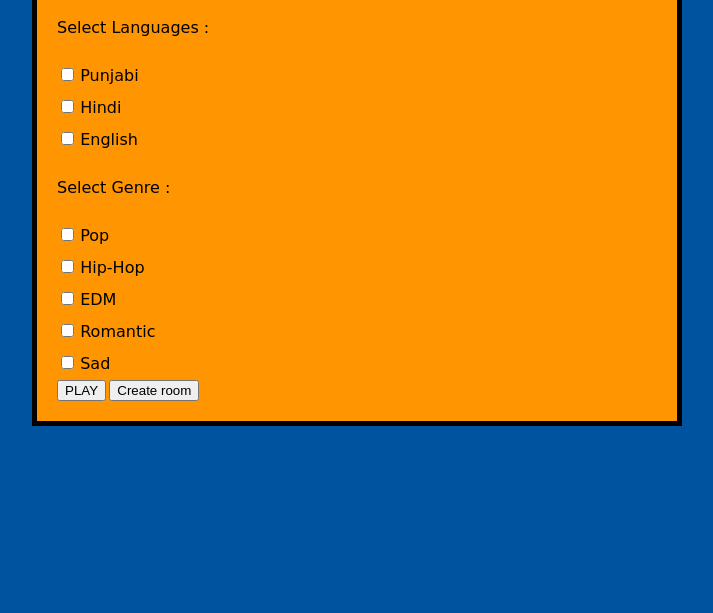
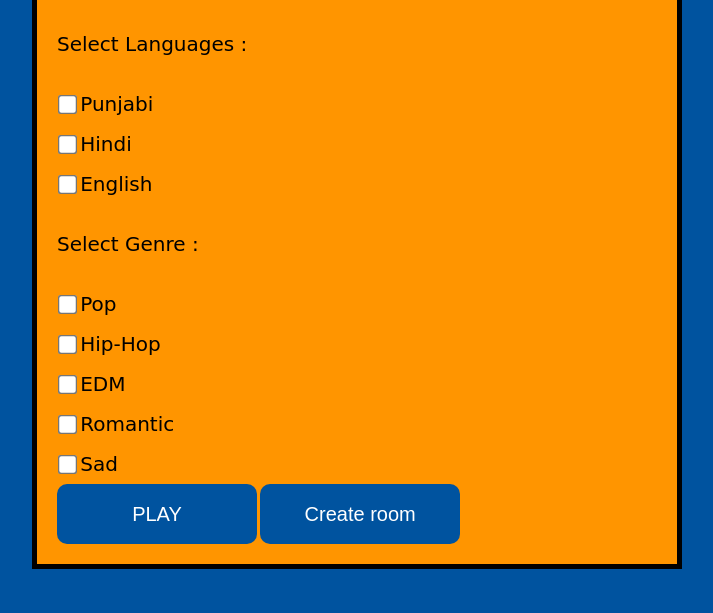
Before and after one commit to Invinciblecoder2/Guess-the-Dish, a plain HTML site: page index.html in a window 1280 px wide. Shown: the part 187-800 px from the top of the page, without its empty margins (283-996 px from the left). Drawn offline with Linux system fonts and the light colour scheme; a web font is replaced by a local one.

Commit message:
Improved the Basic prototype

```diff
--- a/index.html
+++ b/index.html
@@ -33,8 +33,8 @@
   <label for="genre"> Romantic </label><br>
 <input type="checkbox" id="genre" value="Sad">
   <label for="genre"> Sad </label><br>
-<input type="submit" value="PLAY">
-<input type="submit" value="Create room">
+<input type="submit" id="1" value="PLAY">
+<input type="submit" id="2" value="Create room">
 </form>
  </body>
 </html>
--- a/styles/style.css
+++ b/styles/style.css
@@ -38,7 +38,25 @@ display: block;
 margin: 0 auto;
 }
 label,p{
-font-size: 16px;
+font-size: 20px;
 line-height: 2;
 letter-spacing: lpx;
 }
+input[type=submit] {
+
+width: 200px;
+height: 60px;
+padding:5px 15px;
+background:#00539F;
+border:0 none;
+cursor:pointer;
+border-radius: 10px;
+color:#FFFFFF;
+font-size: 20px;
+}
+input[type=checkbox] {
+    transform: scale(1.5);
+    -ms-transform: scale(1.5);
+    -webkit-transform: scale(1.5);
+    padding: 10px;
+}
```
